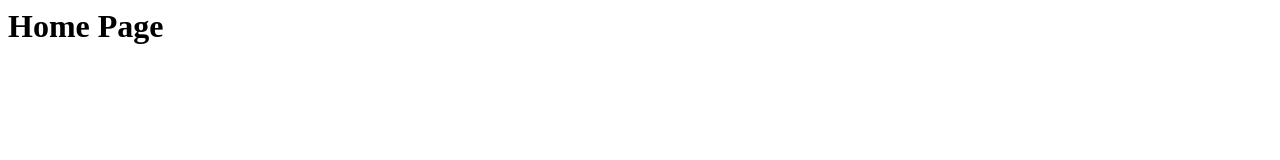
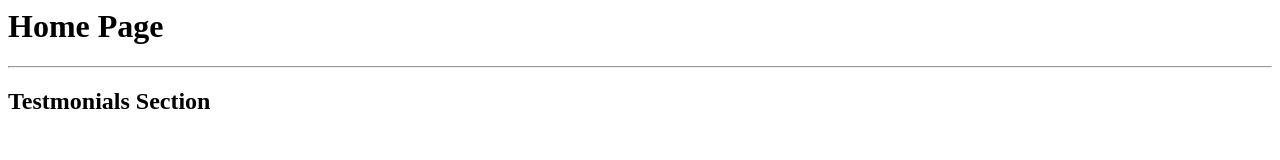
Before and after one commit to Omnia-Abdelhamed/R5_S6_CAI, a plain HTML site: page index.html in a window 1280 px wide. Drawn offline with Linux system fonts and the light colour scheme.

Commit message:
Testmonials section

```diff
--- a/index.html
+++ b/index.html
@@ -1 +1,5 @@
 <h1>Home Page</h1>
+<hr>
+<div>
+    <h2>Testmonials Section</h2>
+</div>
```
